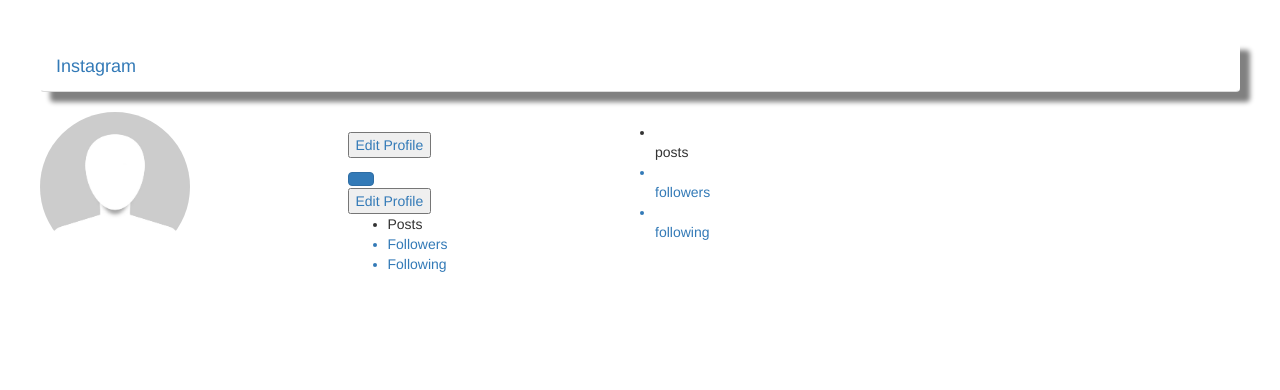
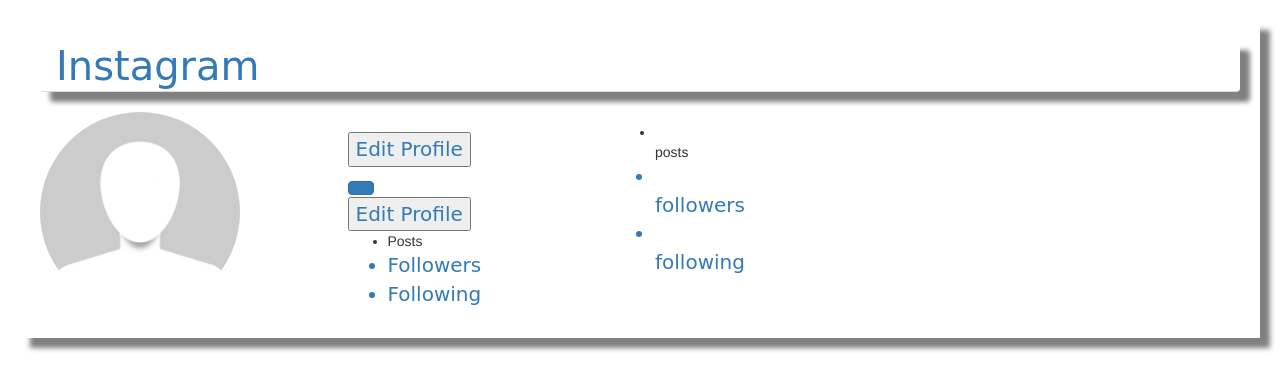
Before and after one commit to Kernael92/kernel-instagram, a Django app: template instagram/templates/all-instagram/profile.html in a window 1280 px wide. Shown: the top 390 px of the page. Run offline with Django 3.2, Linux system fonts and the light colour scheme; the template is opened without the code that fills it, so the values that code supplies are empty; some libraries are stand-ins or nearby versions.

Commit message:
add box shadow to the body of the home page

```diff
--- a/instagram/static/css/instagram.css
+++ b/instagram/static/css/instagram.css
@@ -5,6 +5,7 @@
     padding: 20px;
     margin: 20px;
     border: 20px;
+    box-shadow: 10px 10px 5px grey;
 
 }
 
@@ -54,8 +55,8 @@
 }
 .picture-circle {
     border-radius: 100%;
-    width: 150px;
-    height: 150px;
+    width: 200px;
+    height: 200px;
 }
 .picture-square {
     position: relative;
@@ -64,7 +65,10 @@
     background-color: #fff;
     cursor: pointer;
 }
-
+a {
+    font-family: cursive;
+    font-size: 20px;
+}
 
 .content-wrapper {
     margin-top: 57px;
--- a/instagram/templates/navbar.html
+++ b/instagram/templates/navbar.html
@@ -8,7 +8,8 @@
         <nav class='navbar navbar-topnav' id="man-nav">
             <div class="container-fluid">
                 <div class="navbar-header">
-                    <a class="navbar-brand"href="#">Instagram</a>
+                    <a class="navbar-brand"href="#" style="font-family: cursive;
+                    font-size: 40px;">Instagram</a>
                     <button type="button" data-toggle="collapse" data-target="#navbar-main" class="navbar-toggle">
                         <span class="icon-bar"></span>
                         <span class="icon-bar"></span>
```
